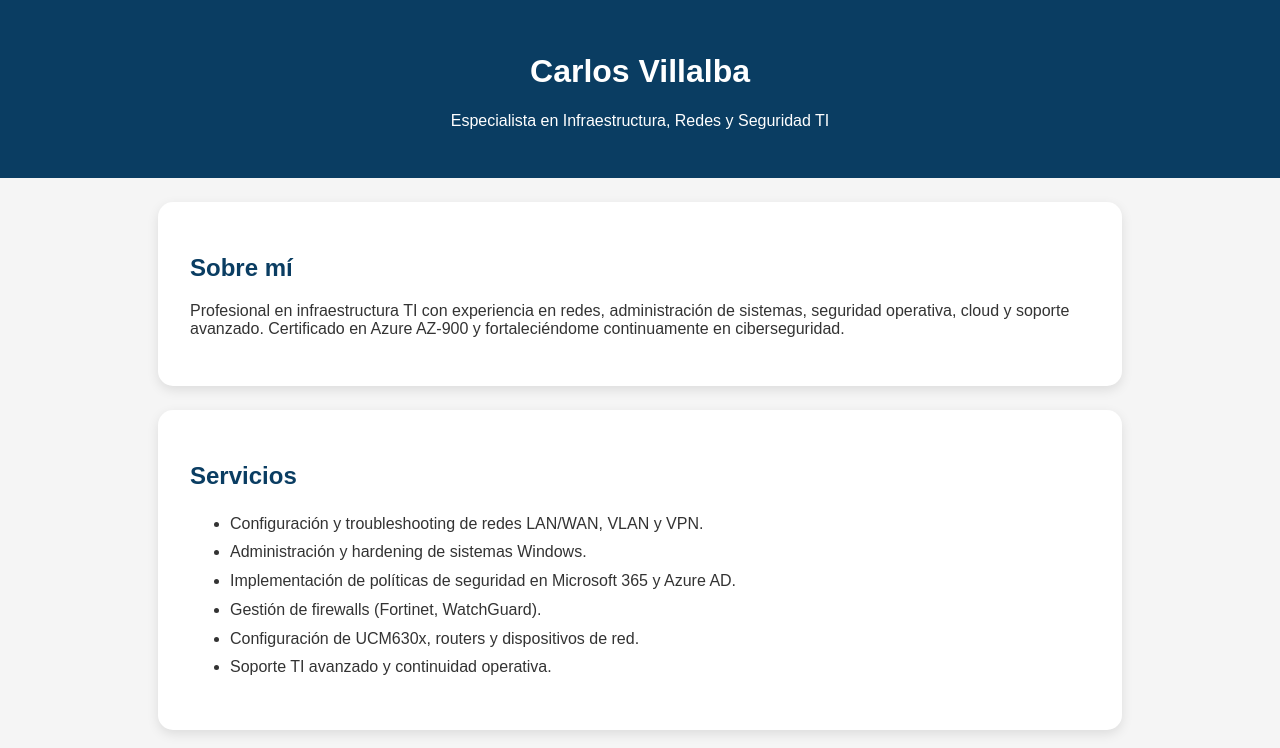
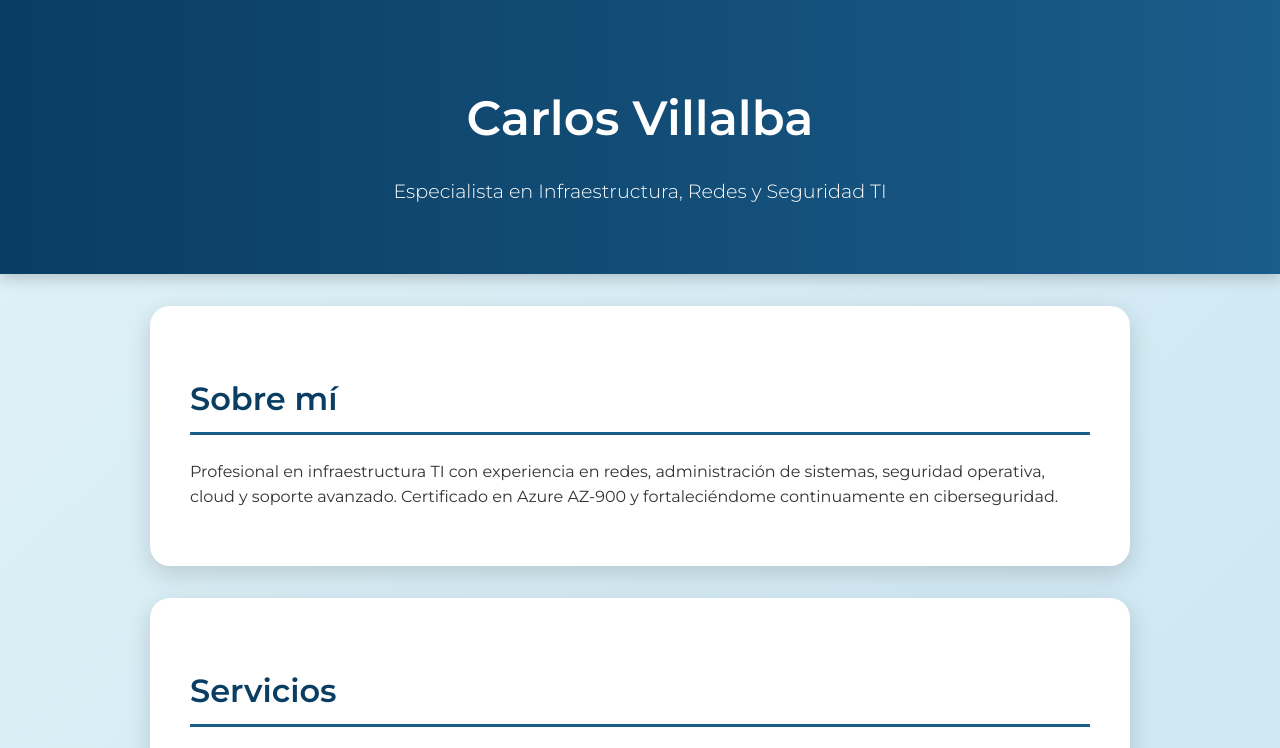
Before and after one commit to contacto-netinversiones/Portafolio, a plain HTML site: page index.html in a window 1280 px wide. Shown: the top 748 px of the page. Drawn offline with Linux system fonts and the light colour scheme.

Commit message:
Update index.html

```diff
--- a/index.html
+++ b/index.html
@@ -3,22 +3,87 @@
 <head>
     <meta charset="UTF-8">
     <title>Portafolio Profesional - Infraestructura, Redes y Ciberseguridad</title>
+    <link href="https://fonts.googleapis.com/css2?family=Montserrat:wght@300;400;600&display=swap" rel="stylesheet">
     <style>
         body {
-            font-family: Arial, sans-serif; margin: 0; padding: 0;
-            background: #f5f5f5; color: #333;
+            font-family: 'Montserrat', sans-serif;
+            margin: 0;
+            padding: 0;
+            background: linear-gradient(135deg, #e0f2f7 0%, #c2e0f0 100%); /* Degradado suave */
+            color: #333;
+            line-height: 1.6;
         }
         header {
-            background: #0a3d62; color: white; padding: 2rem; text-align: center;
+            background: linear-gradient(90deg, #0a3d62 0%, #1a5c8a 100%); /* Degradado más oscuro */
+            color: white;
+            padding: 3rem 2rem;
+            text-align: center;
+            box-shadow: 0 4px 15px rgba(0,0,0,0.2);
+            position: relative;
+            overflow: hidden;
+        }
+        header h1 {
+            font-size: 3em;
+            margin-bottom: 0.5rem;
+            font-weight: 600;
+        }
+        header p {
+            font-size: 1.2em;
+            font-weight: 300;
         }
         section {
-            padding: 2rem; max-width: 900px; margin: auto;
-            background: white; margin-top: 1.5rem; border-radius: 15px;
-            box-shadow: 0 4px 12px rgba(0,0,0,0.1);
+            padding: 2.5rem;
+            max-width: 900px;
+            margin: 2rem auto;
+            background: white;
+            border-radius: 20px;
+            box-shadow: 0 8px 25px rgba(0,0,0,0.15);
+            transition: transform 0.3s ease-in-out, box-shadow 0.3s ease-in-out;
         }
-        h2 { color: #0a3d62; }
-        ul { line-height: 1.8; }
-        footer { text-align: center; padding: 1rem; color: #555; }
+        section:hover {
+            transform: translateY(-5px);
+            box-shadow: 0 12px 30px rgba(0,0,0,0.2);
+        }
+        h2 {
+            color: #0a3d62;
+            font-size: 2em;
+            margin-bottom: 1.5rem;
+            border-bottom: 3px solid #1a5c8a;
+            padding-bottom: 0.5rem;
+            font-weight: 600;
+        }
+        ul {
+            list-style: none;
+            padding: 0;
+        }
+        ul li {
+            background: #f9f9f9;
+            margin-bottom: 0.8rem;
+            padding: 1rem 1.5rem;
+            border-left: 5px solid #1a5c8a;
+            border-radius: 8px;
+            transition: background 0.3s ease, transform 0.3s ease;
+        }
+        ul li:hover {
+            background: #e6f7ff;
+            transform: translateX(5px);
+        }
+        footer {
+            text-align: center;
+            padding: 2rem;
+            color: #777;
+            font-size: 0.9em;
+            margin-top: 3rem;
+        }
+        a {
+            color: #1a5c8a;
+            text-decoration: none;
+            transition: color 0.3s ease;
+        }
+        a:hover {
+            color: #0a3d62;
+            text-decoration: underline;
+        }
     </style>
 </head>
 <body>
@@ -61,14 +126,5 @@
 
 <section>
     <h2>Contacto</h2>
-    <p>Email: tuemail@ejemplo.com</p>
-    <p>GitHub: https://github.com/Carlucho1985</p>
-    <p>LinkedIn: https://linkedin.com/in/tuusuario</p>
-</section>
-
-<footer>
-    © 2025 Carlos Villalba
-</footer>
-
-</body>
-</html>
+    <p>Email: <a href="mailto:tuemail@ejemplo.com">tuemail@ejemplo.com</a></p>
+    <p>GitHub: <a href="
```
